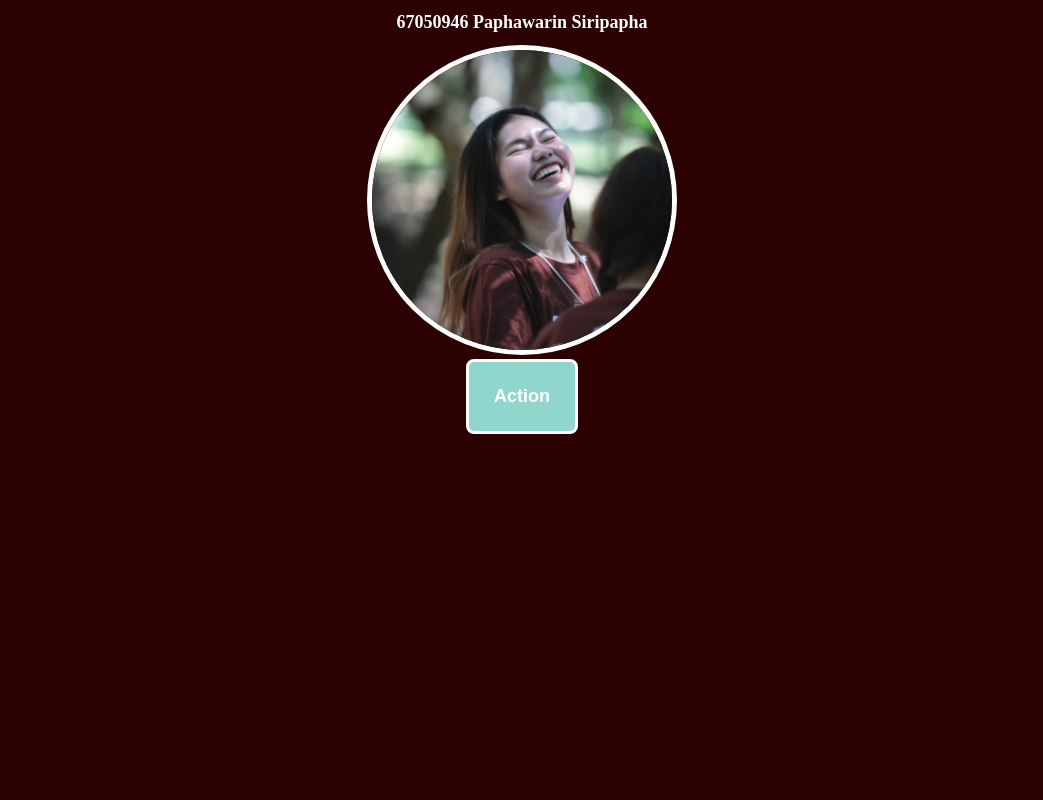
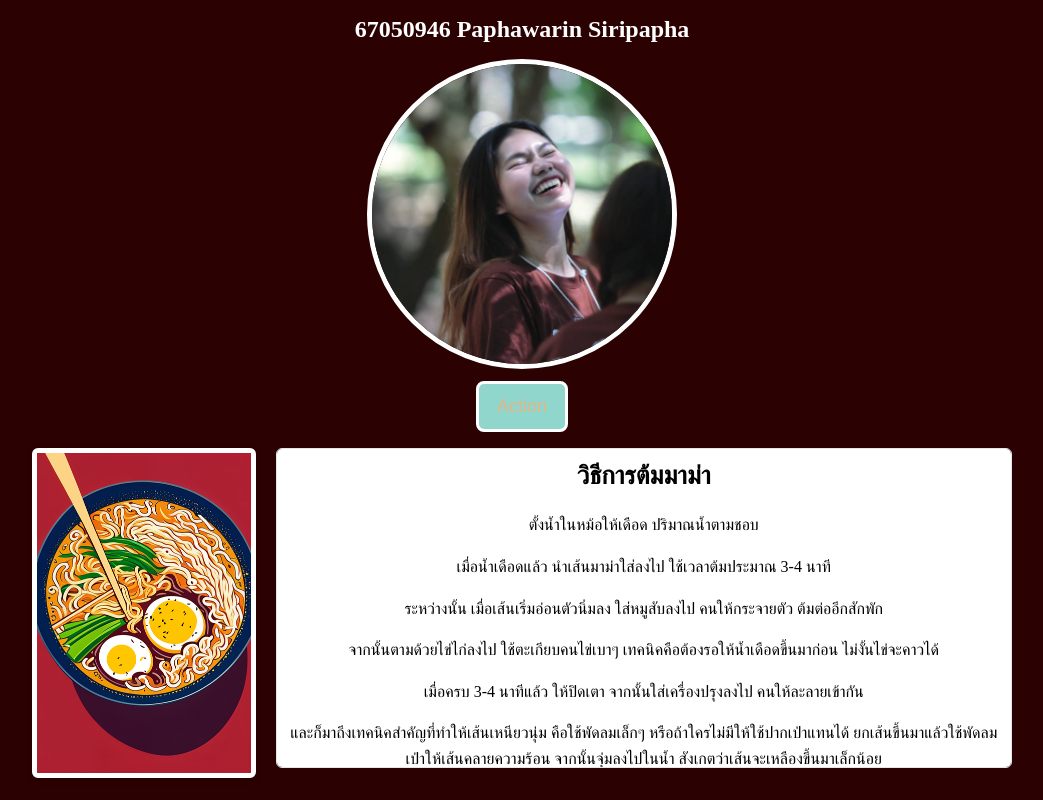
Before and after one commit to pipi-paphawarin/pipi-paphawarin.github.io, a plain HTML site: page 67050946.html in a window 1280 px wide. Shown: the whole page, without its empty margins (118-1161 px from the left). Drawn offline with Linux system fonts and the light colour scheme.

Commit message:
update html ข้อมูลการต้มมาม่า

```diff
--- a/67050946.html
+++ b/67050946.html
@@ -8,9 +8,59 @@
 </head>
 <body>
     <h1>67050946 Paphawarin Siripapha</h1>
-    <img src="pipi.jpg">
+    <img src="pipi.jpg" alt="profile" class="profile-img">
+
+    <!-- Centered main button directly under the circular image -->
+    <div class="main-action">
+        <button class="action-button" onclick="showAlert()">Action</button>
+    </div>
+    <style>
+        /* Minimal layout styles for the requested layout */
+        :root { --media-height: 320px; }
+        /* Center the top profile image and make it circular */
+        .profile-img { width: 300px; height: 300px; object-fit: cover; border-radius: 50%; display: block; margin: 0 auto; }
+        /* Center the main action button under the profile image */
+        .main-action { text-align: center; margin: 12px 0 8px; }
+
+    /* Center the two-column block and leave horizontal spacing */
+    .container { display: flex; gap: 20px; align-items: stretch; justify-content: center; margin: 16px auto; max-width: 980px; padding: 0 24px; }
+    /* Left column (image) and right column (card) will align top/bottom by using the same height */
+    .left { width: auto; display: flex; flex-direction: column; gap: 12px; }
+        .action-button { padding: 12px 18px; font-size: 18px; cursor: pointer; }
+        /* Noodle image and card use same visual height so top/bottom align */
+    /* Force the noodle image to match the card height so top/bottom edges align */
+    .noodle-img { max-width: 100%; width: auto; height: var(--media-height); border-radius: 6px; box-shadow: 0 2px 6px rgba(0,0,0,0.15); object-fit: cover; }
+        .right { flex: 1; }
+        /* Make card visually match image height, reduce padding (smaller "ขอบ") */
+    .card { background: #ffffff; border: 1px solid #e6e6e6; padding: 12px; border-radius: 6px; color: #000; height: var(--media-height); box-sizing: border-box; overflow-y: auto; }
+        .card h2 { margin-top: 0; font-size: 1.6rem; }
+        .card .content { font-size: 1rem; line-height: 1.6; }
+        /* Small responsive tweak: on narrow screens stack and make image/card auto height */
+        @media (max-width: 640px) { :root { --media-height: 9999px; } .container { flex-direction: column; align-items: center; } .left { width: 100%; } .card { height: auto; width: 100%; } }
+    </style>
+
     <div class="container">
-        <button onclick="showAlert()"> <h1>Action</h1></button>
+        <div class="left">
+            <!-- Noodle image below (left column) -->
+            <!-- Put the noodle image file at images/noodle.png in your project -->
+            <img src="images/noodle.png" alt="noodle" class="noodle-img">
+        </div>
+
+        <div class="right">
+            <!-- White framed text box with black text -->
+            <div class="card">
+                <h2>วิธีการต้มมาม่า</h2>
+                <div class="content">
+                    <p>ตั้งน้ำในหม้อให้เดือด ปริมาณน้ำตามชอบ</p>
+                    <p>เมื่อน้ำเดือดแล้ว นำเส้นมาม่าใส่ลงไป ใช้เวลาต้มประมาณ 3-4 นาที</p>
+                    <p>ระหว่างนั้น เมื่อเส้นเริ่มอ่อนตัวนิ่มลง ใส่หมูสับลงไป คนให้กระจายตัว ต้มต่ออีกสักพัก</p>
+                    <p>จากนั้นตามด้วยไข่ไก่ลงไป ใช้ตะเกียบคนไข่เบาๆ เทคนิคคือต้องรอให้น้ำเดือดขึ้นมาก่อน ไม่งั้นไข่จะคาวได้</p>
+                    <p>เมื่อครบ 3-4 นาทีแล้ว ให้ปิดเตา จากนั้นใส่เครื่องปรุงลงไป คนให้ละลายเข้ากัน</p>
+                    <p>และก็มาถึงเทคนิคสำคัญที่ทำให้เส้นเหนียวนุ่ม คือใช้พัดลมเล็กๆ หรือถ้าใครไม่มีให้ใช้ปากเป่าแทนได้ ยกเส้นขึ้นมาแล้วใช้พัดลมเป่าให้เส้นคลายความร้อน จากนั้นจุ่มลงไปในน้ำ สังเกตว่าเส้นจะเหลืองขึ้นมาเล็กน้อย</p>
+                    <p>ให้ทำซ้ำเหมือนเดิม 3-4 รอบ เป็นอันเสร็จ</p>
+                </div>
+            </div>
+        </div>
     </div>
 </body>
 <script src="script.js"></script>
--- a/script.js
+++ b/script.js
@@ -1,3 +1,3 @@
 function showAlert(){
-    alert("Alert Message")
+    alert("Paphawarin Siripapha สาขาวิชาฟิสิกส์ไอโอที (สองปริญญา)")
 }
--- a/style.css
+++ b/style.css
@@ -1,6 +1,6 @@
 h1{
     display: block;
-    font-size: large;
+    font-size: x-large;
     font-weight: bold;
     color: #ffffff;
 
@@ -14,8 +14,8 @@ body{
 }
 
 img{
-    width: 300px;
-    width: 300px;
+    width: 150px;
+    width: 150px;
     border-radius: 50%;
     object-fit: cover;
     border: 5px solid #ffffff;
```
Also changed, not shown: images/noodle.png (added).
